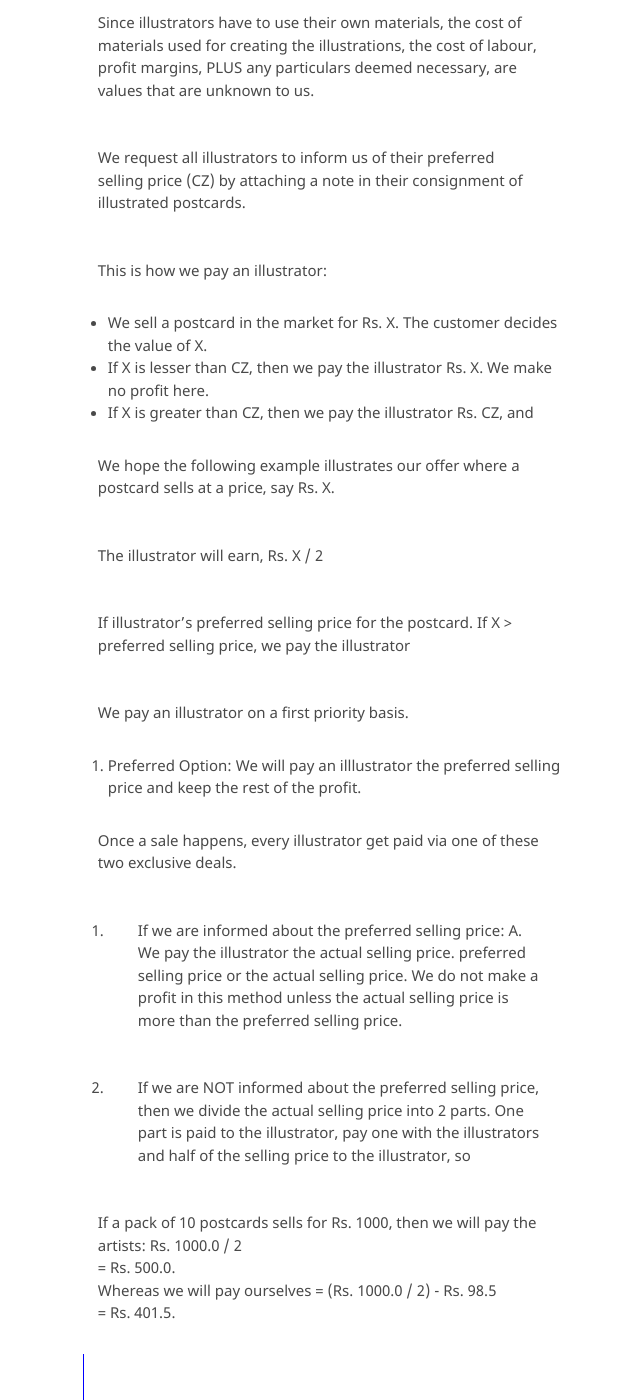
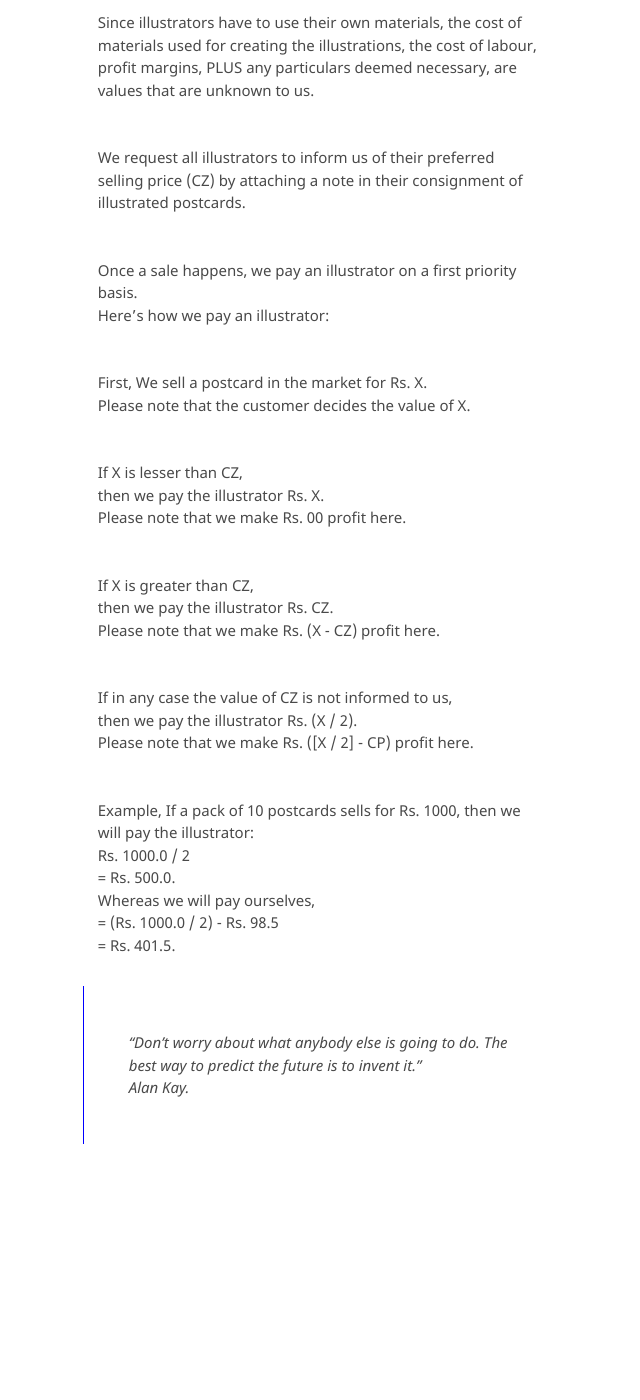
Before and after one commit to kvshvlin/yourmailproject, a Jekyll site: the page built from pages/ourbusinessmodel.md, in a window 1280 px wide and 1400 px high, scrolled down 934 px. Shown: the whole window, without its empty margins (514-1154 px from the left). Built offline with Jekyll 4.4.1, drawn with Linux system fonts in a browser that asks for light colours; our own code applies the rules of GitHub Pages for plain Markdown files.

Commit message:
Update ourbusinessmodel.md

```diff
--- a/pages/ourbusinessmodel.md
+++ b/pages/ourbusinessmodel.md
@@ -26,36 +26,28 @@ Since illustrators have to use their own materials, the cost of materials used f
 
 We request all illustrators to inform us of their preferred selling price (CZ) by attaching a note in their consignment of illustrated postcards.
 
-This is how we pay an illustrator:
+Once a sale happens, we pay an illustrator on a first priority basis.
+Here's how we pay an illustrator:
 
-- We sell a postcard in the market for Rs. X. The customer decides the value of X.
-- If X is lesser than CZ, then we pay the illustrator Rs. X. We make no profit here.
-- If X is greater than CZ, then we pay the illustrator Rs. CZ, and
+First, We sell a postcard in the market for Rs. X.
+Please note that the customer decides the value of X.
 
-We hope the following example illustrates our offer where a postcard sells at a price, say Rs. X.
+If X is lesser than CZ,
+then we pay the illustrator Rs. X.
+Please note that we make Rs. 00 profit here.
 
-The illustrator will earn,
-Rs. X / 2
+If X is greater than CZ,
+then we pay the illustrator Rs. CZ.
+Please note that we make Rs. (X - CZ) profit here.
 
-If illustrator's preferred selling price for the postcard.
-If X > preferred selling price, we pay the illustrator
+If in any case the value of CZ is not informed to us,
+then we pay the illustrator Rs. (X / 2).
+Please note that we make Rs. ([X / 2] - CP) profit here.
 
-We pay an illustrator on a first priority basis.
-
-
-1. Preferred Option: We will pay an illlustrator the preferred selling price and keep the rest of the profit.
-
-Once a sale happens, every illustrator get paid via one of these two exclusive deals.
-
-1. If we are informed about the preferred selling price:
-A. We pay the illustrator the actual selling price. preferred selling price or the actual selling price. We do not make a profit in this method unless the actual selling price is more than the preferred selling price.
-
-2. If we are NOT informed about the preferred selling price, then we divide the actual selling price into 2 parts. One part is paid to the illustrator, pay one with the illustrators and  half of the selling price to the illustrator, so
-
-If a pack of 10 postcards sells for Rs. 1000, then we will pay the artists:
+Example, If a pack of 10 postcards sells for Rs. 1000, then we will pay the illustrator:
 Rs. 1000.0 / 2
 = Rs. 500.0.
-Whereas we will pay ourselves
+Whereas we will pay ourselves,
 = (Rs. 1000.0 / 2) - Rs. 98.5
 = Rs. 401.5.
 
```
